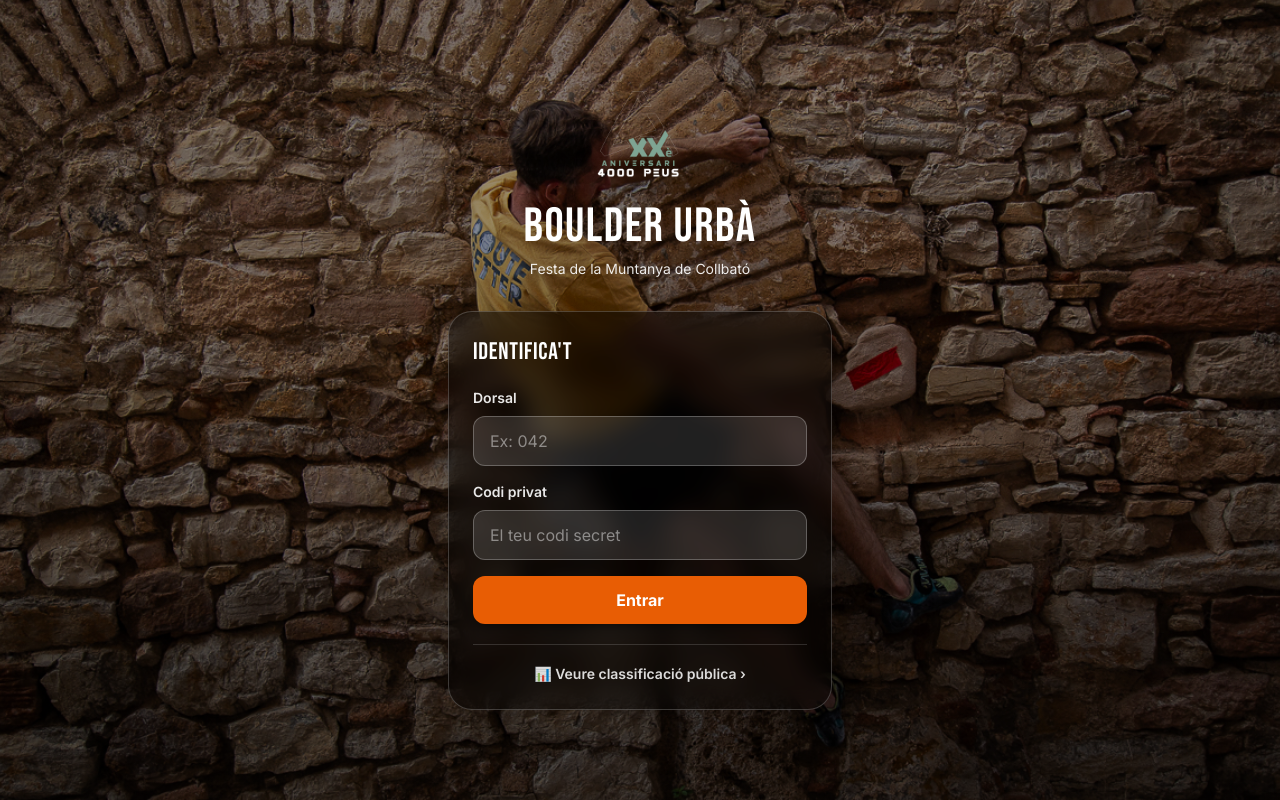
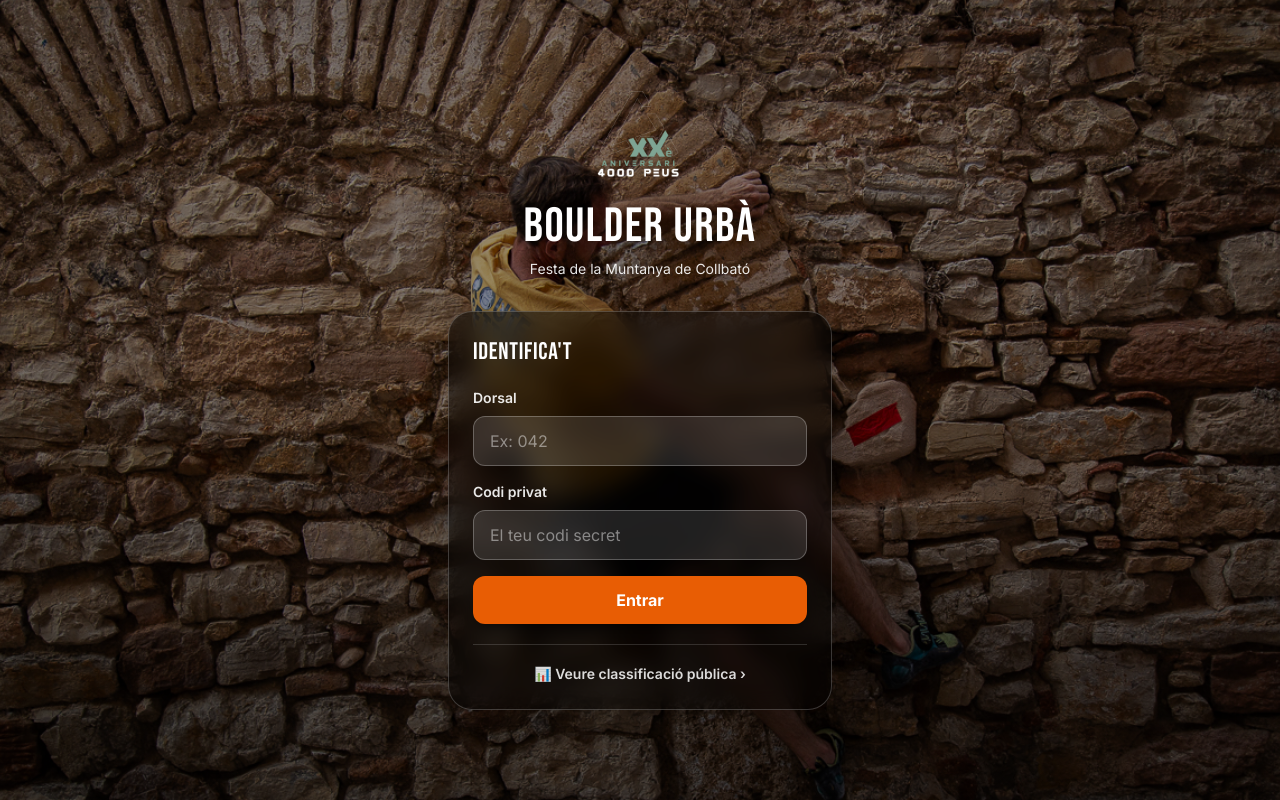
Before and after one commit to victormarlet-creator/boulder-urba-2026, a React (Vite) app: page / in a window 1280 px wide. Built offline with nearby package versions, Linux system fonts and the light colour scheme; no server answers.

Commit message:
imatge adalt

```diff
--- a/src/pages/Login.jsx
+++ b/src/pages/Login.jsx
@@ -92,7 +92,7 @@ export default function Login() {
   className="absolute inset-0 bg-cover scale-105"
   style={{
     backgroundImage: "url('/fons-login.jpg')",
-    backgroundPosition: '100% 100%',
+    backgroundPosition: '100% 0%',
   }}
 />
 
```
